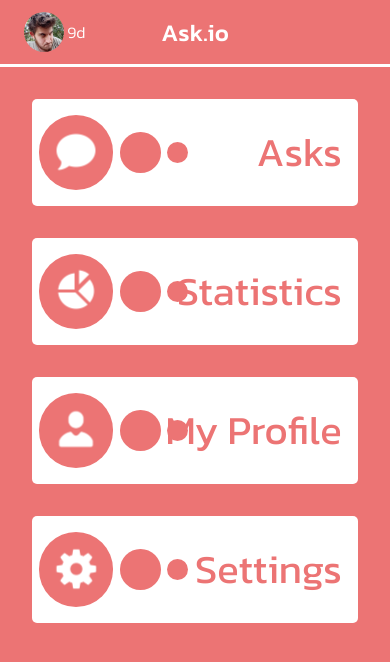
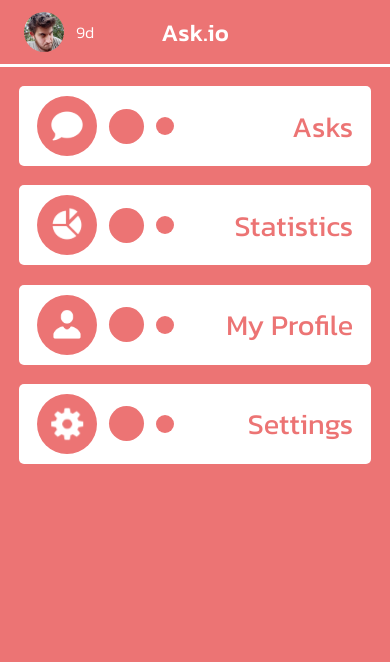
Before and after one commit to zoop-de-loop/ask.io, a Next.js app: page / in a window 390 px wide. Shown: the top 662 px of the page. Built offline with nearby package versions, Linux system fonts and the light colour scheme.

Commit message:
Fix responsiveness + convert globals to sass + add global colors

```diff
--- a/pages/_app.jsx
+++ b/pages/_app.jsx
@@ -1,5 +1,5 @@
-import "@/styles/globals.css";
+import "@/styles/globals.scss";
 
 export default function App({ Component, pageProps }) {
-  return <Component {...pageProps} />;
+	return <Component {...pageProps} />;
 }
--- a/styles/AccountInfo.module.scss
+++ b/styles/AccountInfo.module.scss
@@ -2,11 +2,10 @@
 	margin-right: auto;
 	width: fit-content;
 	display: flex;
-	justify-content: center;
 	align-items: center;
 	color: white;
 	gap: 1.25rem;
-	font-size: 1.75rem;
+	font-size: min(2vw, 1.75rem);
 	div {
 		display: flex;
 		gap: 0.313rem;
@@ -21,7 +20,7 @@
 		}
 	}
 	img {
-		height: 4rem;
+		width: 3em;
 		aspect-ratio: 1 / 1;
 		border-radius: 50%;
 	}
@@ -29,7 +28,7 @@
 
 @media only screen and (max-width: 800px) {
 	.account-info {
-		gap: 0.2rem;
+		gap: 0.75rem;
 		div {
 			p {
 				display: none;
@@ -43,7 +42,7 @@
 			}
 		}
 		img {
-			height: 2.5rem;
+			width: 2.5rem;
 			aspect-ratio: 1 / 1;
 			border-radius: 50%;
 		}
--- a/styles/Home.module.scss
+++ b/styles/Home.module.scss
@@ -22,8 +22,8 @@
 
 @media only screen and (max-width: 800px) {
 	.main {
-		padding: 2rem;
+		padding: 1.2rem;
 		flex-direction: column;
-		gap: 2rem;
+		gap: 1.2rem;
 	}
 }
--- a/styles/LinkCard.module.scss
+++ b/styles/LinkCard.module.scss
@@ -1,82 +1,85 @@
+@use "colors";
+
 .Link-card {
 	position: relative;
 	display: flex;
-	justify-content: center;
 	align-items: center;
+	flex-direction: column;
 	width: 25%;
 	height: 100%;
-	background-color: white;
+	background-color: colors.$secondary;
 	border-radius: 0.313rem;
-
+	padding-top: 2rem;
+	box-sizing: border-box;
+	text-decoration: none;
 	h2 {
 		font-weight: 400;
-		position: absolute;
-		top: 6.75%;
-		color: #ec7474;
-		font-size: 2.5rem;
+		color: colors.$primary;
+		font-size: min(2.5vw, 35px);
 	}
 
 	.circles {
-		top: -5%;
-		position: relative;
+		margin-top: 2rem;
 		display: flex;
 		flex-direction: column;
-		justify-content: space-between;
 		align-items: center;
-		height: 50%;
 		width: 100%;
-
+		gap: 1rem;
 		.circle {
-			background-color: #ec7474;
-			aspect-ratio: 1 /1;
+			background-color: colors.$primary;
+			aspect-ratio: 1/1;
 			border-radius: 50%;
 		}
 		& .circle:nth-child(1) {
 			position: relative;
-			height: 54%;
+			width: 60%;
+			max-width: 170px;
 		}
 		& .circle:nth-child(2) {
-			height: 22%;
+			width: 25%;
+			max-width: 70px;
 		}
 		& .circle:nth-child(3) {
-			height: 7.5%;
-		}
-	}
-}
-@media only screen and ((max-height: 700px) or (max-width: 900px)) {
-	/* making sure linkcard headers dont overlap */
-	.Link-card {
-		h2 {
-			font-size: 1.75rem;
+			width: 10%;
+			max-width: 30px;
 		}
 	}
 }
 
 @media only screen and (max-width: 800px) {
 	.Link-card {
-		justify-content: flex-start;
+		flex-direction: row-reverse;
+		align-items: center;
+		justify-content: space-between;
+		padding-inline: min(5%, 2rem);
 		width: 100%;
-		height: 15%;
+		height: fit-content;
+		padding-block: 10px;
+		box-sizing: border-box;
+
 		h2 {
-			top: auto;
-			right: 5%;
+			font-size: 1.8rem;
+			text-align: center;
 		}
-		flex-direction: row;
 		.circles {
-			top: 0;
+			margin-top: 0;
 			flex-direction: row;
-			justify-content: space-evenly;
+
 			height: 100%;
 			width: 50%;
+			gap: 12px;
 
 			& .circle:nth-child(1) {
-				height: 70%;
+				width: 60px;
+				aspect-ratio: 1/1;
 			}
 			& .circle:nth-child(2) {
-				height: 38%;
+				width: 35px;
+				aspect-ratio: 1/1;
 			}
 			& .circle:nth-child(3) {
-				height: 20%;
+				width: 18px;
+				aspect-ratio: 1/1;
 			}
 		}
 	}
--- a/styles/PageHead.module.scss
+++ b/styles/PageHead.module.scss
@@ -1,17 +1,19 @@
+@use "colors";
+
 .header {
 	width: 100%;
 	display: flex;
 	justify-content: center;
 	align-items: center;
 	box-sizing: border-box;
-	border-bottom: white 0.313rem solid;
+	border-bottom: colors.$secondary 0.313rem solid;
 	padding: 2rem 0;
 
 	h1 {
 		font-weight: 500;
 		position: absolute;
-		color: white;
-		font-size: 3rem;
+		color: colors.$secondary;
+		font-size: min(4vw, 3rem);
 	}
 }
 @media only screen and (max-width: 800px) {
--- /dev/null
+++ b/styles/_colors.scss
@@ -0,0 +1,2 @@
+$primary: #ec7474;
+$secondary: white;
--- a/styles/globals.css
+++ /dev/null
@@ -1,162 +0,0 @@
-@font-face {
-	font-family: Kanit;
-	src: url("../fonts/Kanit-Thin.ttf");
-	font-family: "Kanit", sans-serif;
-	font-weight: 100;
-	font-style: normal;
-}
-@font-face {
-	font-family: Kanit;
-	src: url("../fonts/Kanit-ExtraLight.ttf");
-	font-family: "Kanit", sans-serif;
-	font-weight: 200;
-	font-style: normal;
-}
-@font-face {
-	font-family: Kanit;
-	src: url("../fonts/Kanit-Light.ttf");
-	font-family: "Kanit", sans-serif;
-	font-weight: 300;
-	font-style: normal;
-}
-@font-face {
-	font-family: Kanit;
-	src: url("../fonts/Kanit-Regular.ttf");
-	font-family: "Kanit", sans-serif;
-	font-weight: 400;
-	font-style: normal;
-}
-@font-face {
-	font-family: Kanit;
-	src: url("../fonts/Kanit-Medium.ttf");
-	font-family: "Kanit", sans-serif;
-	font-weight: 500;
-	font-style: normal;
-}
-@font-face {
-	font-family: Kanit;
-	src: url("../fonts/Kanit-SemiBold.ttf");
-	font-family: "Kanit", sans-serif;
-	font-weight: 600;
-	font-style: normal;
-}
-@font-face {
-	font-family: Kanit;
-	src: url("../fonts/Kanit-Bold.ttf");
-	font-family: "Kanit", sans-serif;
-	font-weight: 700;
-	font-style: normal;
-}
-@font-face {
-	font-family: Kanit;
-	src: url("../fonts/Kanit-ExtraBold.ttf");
-	font-family: "Kanit", sans-serif;
-	font-weight: 800;
-	font-style: normal;
-}
-@font-face {
-	font-family: Kanit;
-	src: url("../fonts/Kanit-Black.ttf");
-	font-family: "Kanit", sans-serif;
-	font-weight: 900;
-	font-style: normal;
-}
-@font-face {
-	font-family: Kanit;
-	src: url("../fonts/Kanit-ThinItalic.ttf");
-	font-family: "Kanit", sans-serif;
-	font-weight: 100;
-	font-style: italic;
-}
-@font-face {
-	font-family: Kanit;
-	src: url("../fonts/Kanit-ExtraLightItalic.ttf");
-	font-family: "Kanit", sans-serif;
-	font-weight: 200;
-	font-style: italic;
-}
-@font-face {
-	font-family: Kanit;
-	src: url("../fonts/Kanit-LightItalic.ttf");
-	font-family: "Kanit", sans-serif;
-	font-weight: 300;
-	font-style: italic;
-}
-@font-face {
-	font-family: Kanit;
-	src: url("../fonts/Kanit-Italic.ttf");
-	font-family: "Kanit", sans-serif;
-	font-weight: 400;
-	font-style: italic;
-}
-@font-face {
-	font-family: Kanit;
-	src: url("../fonts/Kanit-MediumItalic.ttf");
-	font-family: "Kanit", sans-serif;
-	font-weight: 500;
-	font-style: italic;
-}
-@font-face {
-	font-family: Kanit;
-	src: url("../fonts/Kanit-SemiBoldItalic.ttf");
-	font-family: "Kanit", sans-serif;
-	font-weight: 600;
-	font-style: italic;
-}
-@font-face {
-	font-family: Kanit;
-	src: url("../fonts/Kanit-BoldItalic.ttf");
-	font-family: "Kanit", sans-serif;
-	font-weight: 700;
-	font-style: italic;
-}
-
-@font-face {
-	font-family: Kanit;
-	src: url("../fonts/Kanit-ExtraBoldItalic.ttf");
-	font-family: "Kanit", sans-serif;
-	font-weight: 800;
-	font-style: italic;
-}
-@font-face {
-	font-family: Kanit;
-	src: url("../fonts/Kanit-BlackItalic.ttf");
-	font-family: "Kanit", sans-serif;
-	font-weight: 900;
-	font-style: italic;
-}
-
-* {
-	margin: 0;
-	padding: 0;
-}
-
-html {
-	font-family: Kanit;
-	font-weight: 300;
-	width: 100%;
-	height: 100%;
-	background-color: #ec7474;
-}
-
-html,
-body,
-#__next {
-	height: 100%;
-}
-#__next {
-	display: flex;
-	flex-direction: column;
-}
-
-body {
-	padding-inline: 2.5rem;
-	padding-bottom: 2.5rem;
-	box-sizing: border-box;
-}
-
-@media only screen and (max-width: 800px) {
-	body {
-		padding: 0;
-	}
-}
--- /dev/null
+++ b/styles/globals.scss
@@ -0,0 +1,164 @@
+@use "colors";
+
+@font-face {
+	font-family: Kanit;
+	src: url("../fonts/Kanit-Thin.ttf");
+	font-family: "Kanit", sans-serif;
+	font-weight: 100;
+	font-style: normal;
+}
+@font-face {
+	font-family: Kanit;
+	src: url("../fonts/Kanit-ExtraLight.ttf");
+	font-family: "Kanit", sans-serif;
+	font-weight: 200;
+	font-style: normal;
+}
+@font-face {
+	font-family: Kanit;
+	src: url("../fonts/Kanit-Light.ttf");
+	font-family: "Kanit", sans-serif;
+	font-weight: 300;
+	font-style: normal;
+}
+@font-face {
+	font-family: Kanit;
+	src: url("../fonts/Kanit-Regular.ttf");
+	font-family: "Kanit", sans-serif;
+	font-weight: 400;
+	font-style: normal;
+}
+@font-face {
+	font-family: Kanit;
+	src: url("../fonts/Kanit-Medium.ttf");
+	font-family: "Kanit", sans-serif;
+	font-weight: 500;
+	font-style: normal;
+}
+@font-face {
+	font-family: Kanit;
+	src: url("../fonts/Kanit-SemiBold.ttf");
+	font-family: "Kanit", sans-serif;
+	font-weight: 600;
+	font-style: normal;
+}
+@font-face {
+	font-family: Kanit;
+	src: url("../fonts/Kanit-Bold.ttf");
+	font-family: "Kanit", sans-serif;
+	font-weight: 700;
+	font-style: normal;
+}
+@font-face {
+	font-family: Kanit;
+	src: url("../fonts/Kanit-ExtraBold.ttf");
+	font-family: "Kanit", sans-serif;
+	font-weight: 800;
+	font-style: normal;
+}
+@font-face {
+	font-family: Kanit;
+	src: url("../fonts/Kanit-Black.ttf");
+	font-family: "Kanit", sans-serif;
+	font-weight: 900;
+	font-style: normal;
+}
+@font-face {
+	font-family: Kanit;
+	src: url("../fonts/Kanit-ThinItalic.ttf");
+	font-family: "Kanit", sans-serif;
+	font-weight: 100;
+	font-style: italic;
+}
+@font-face {
+	font-family: Kanit;
+	src: url("../fonts/Kanit-ExtraLightItalic.ttf");
+	font-family: "Kanit", sans-serif;
+	font-weight: 200;
+	font-style: italic;
+}
+@font-face {
+	font-family: Kanit;
+	src: url("../fonts/Kanit-LightItalic.ttf");
+	font-family: "Kanit", sans-serif;
+	font-weight: 300;
+	font-style: italic;
+}
+@font-face {
+	font-family: Kanit;
+	src: url("../fonts/Kanit-Italic.ttf");
+	font-family: "Kanit", sans-serif;
+	font-weight: 400;
+	font-style: italic;
+}
+@font-face {
+	font-family: Kanit;
+	src: url("../fonts/Kanit-MediumItalic.ttf");
+	font-family: "Kanit", sans-serif;
+	font-weight: 500;
+	font-style: italic;
+}
+@font-face {
+	font-family: Kanit;
+	src: url("../fonts/Kanit-SemiBoldItalic.ttf");
+	font-family: "Kanit", sans-serif;
+	font-weight: 600;
+	font-style: italic;
+}
+@font-face {
+	font-family: Kanit;
+	src: url("../fonts/Kanit-BoldItalic.ttf");
+	font-family: "Kanit", sans-serif;
+	font-weight: 700;
+	font-style: italic;
+}
+
+@font-face {
+	font-family: Kanit;
+	src: url("../fonts/Kanit-ExtraBoldItalic.ttf");
+	font-family: "Kanit", sans-serif;
+	font-weight: 800;
+	font-style: italic;
+}
+@font-face {
+	font-family: Kanit;
+	src: url("../fonts/Kanit-BlackItalic.ttf");
+	font-family: "Kanit", sans-serif;
+	font-weight: 900;
+	font-style: italic;
+}
+
+* {
+	margin: 0;
+	padding: 0;
+}
+
+html {
+	font-family: Kanit;
+	font-weight: 300;
+	width: 100%;
+	height: 100%;
+}
+
+html,
+body,
+#__next {
+	height: 100%;
+}
+#__next {
+	display: flex;
+	flex-direction: column;
+}
+
+body {
+	padding-inline: 2.5rem;
+	padding-bottom: 2.5rem;
+	box-sizing: border-box;
+	background-color: colors.$primary;
+}
+
+@media only screen and (max-width: 800px) {
+	body {
+		padding: 0;
+	}
+}
```
